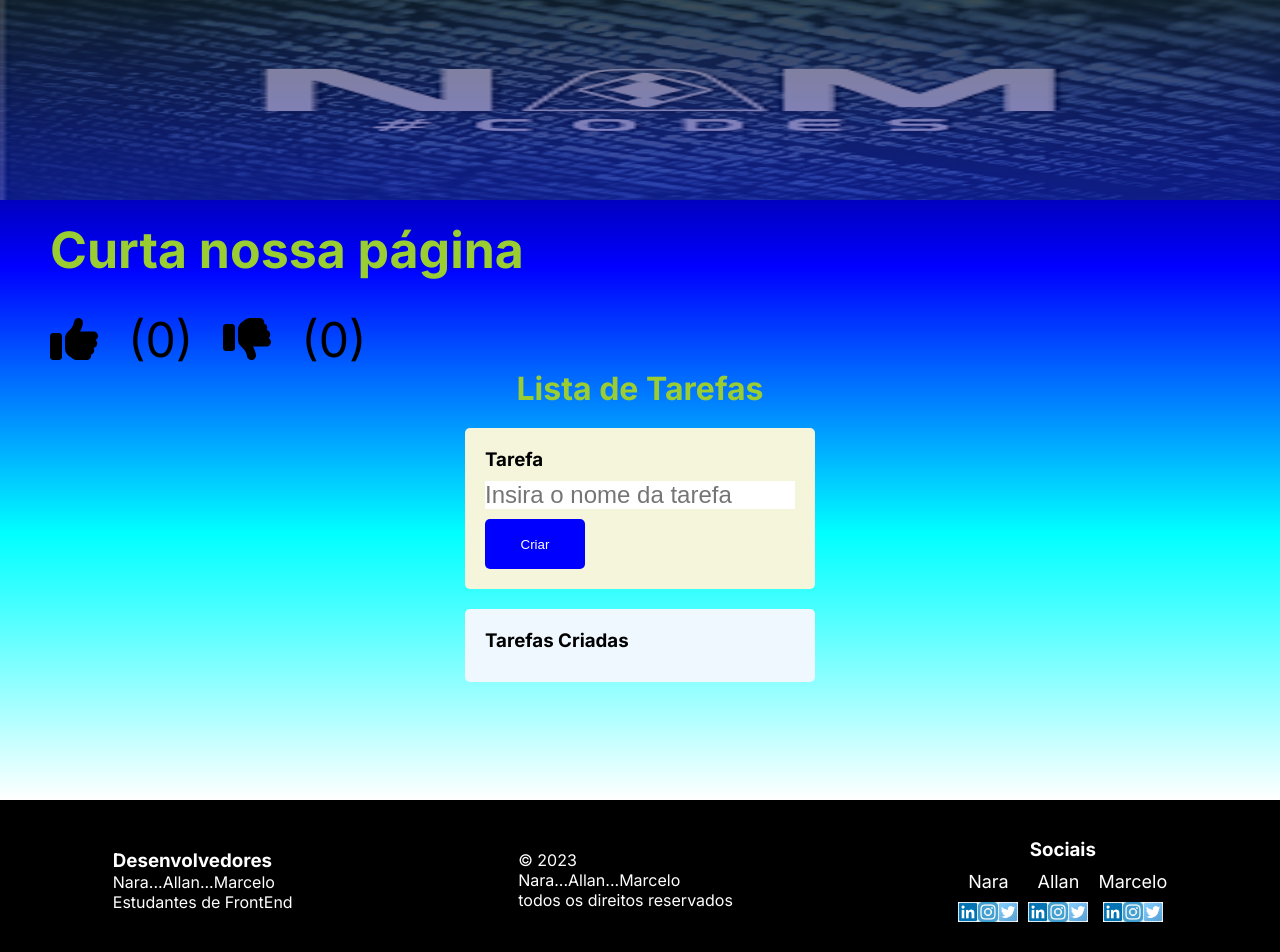
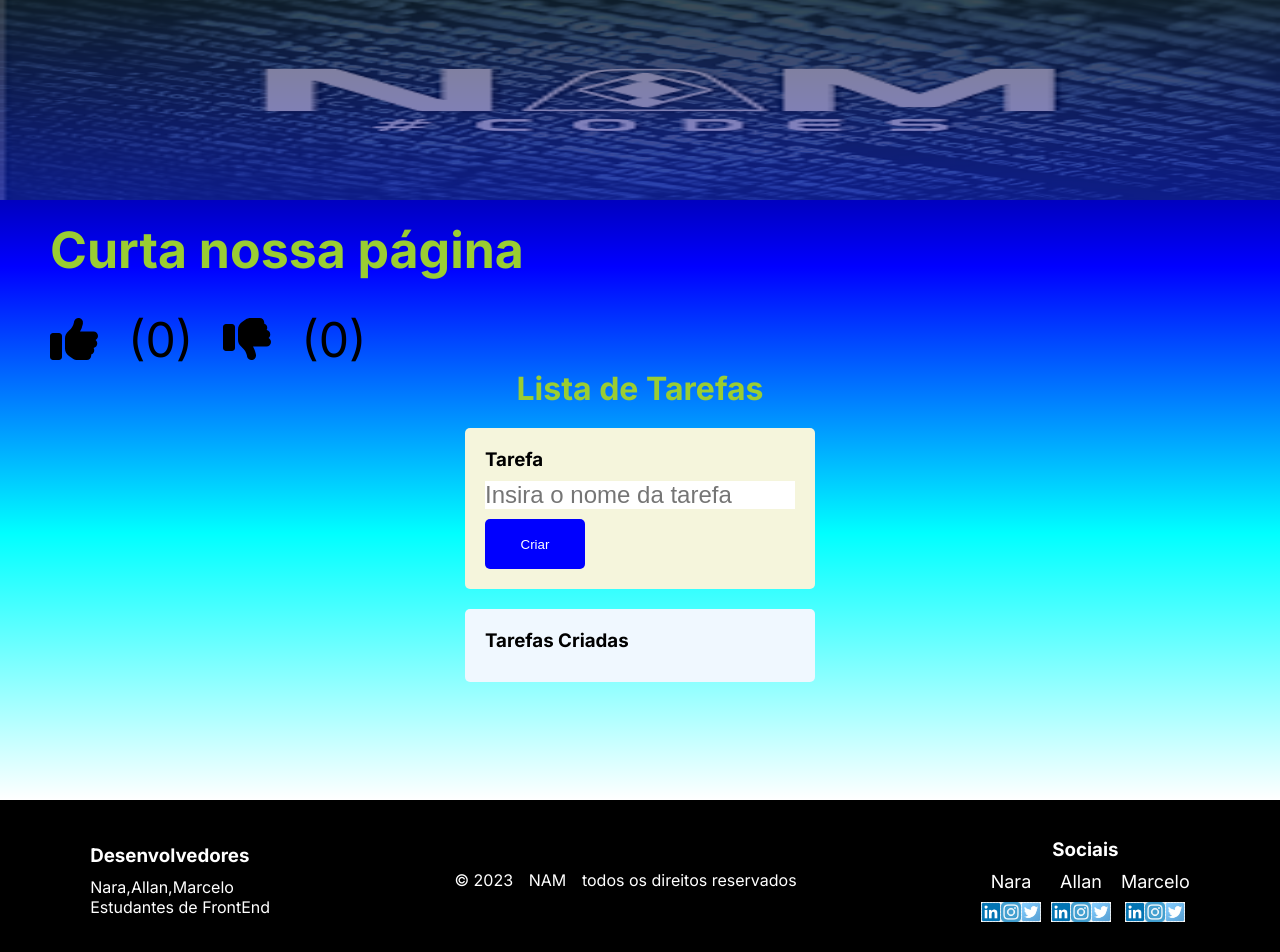
Before and after one commit to mlopes01/lista-de-compras, a Next.js app: page / in a window 1280 px wide. Shown: the top 952 px of the page. Built offline with nearby package versions, Linux system fonts and the light colour scheme.

Commit message:
change value on input component

```diff
--- a/src/app/main.css
+++ b/src/app/main.css
@@ -93,3 +93,15 @@ h1 {
     font-size: 50px;
     color: yellowgreen;
 }
+
+.copydiv {
+    width: 350px;
+    display: flex;
+    justify-content: space-around;
+}
+
+.spandev {
+    display: flex;
+    flex-direction: column;
+    gap: 10px;
+}
--- a/src/components/components-main/componentsLista/input.tsx
+++ b/src/components/components-main/componentsLista/input.tsx
@@ -3,15 +3,14 @@ import { ChangeEvent, ReactNode } from 'react'
 
 interface InputProps {
     size?: number;
-    value?: ReactNode
-    children?: ReactNode;
+    value?: string;
     type?: string;
     placeholder?: string;
     onChange?: (event: ChangeEvent<HTMLInputElement>) => void;
 }
 
-export function Input({ size, type, placeholder, onChange }: InputProps) {
+export function Input({ value, size, type, placeholder, onChange }: InputProps) {
     return (
-        <input className='input' height={size} type={type} placeholder={placeholder} onChange={onChange} />
+        <input className='input' value={value} height={size} type={type} placeholder={placeholder} onChange={onChange} />
     )
 }
--- a/src/components/components-main/icons.tsx
+++ b/src/components/components-main/icons.tsx
@@ -1,18 +1,18 @@
 import { FontAwesomeIcon } from '@fortawesome/react-fontawesome';
 import { faThumbsUp, faThumbsDown } from '@fortawesome/free-solid-svg-icons';
+import { useState } from 'react'
 
-import * as React from "react";
 
 export function Likesprop() {
-    const [likes, LikeClick] = React.useState<number>(0)
-    const [deslikes, DeslikeClick] = React.useState<number>(0)
+    const [likes, setLike] = useState<number>(0)
+    const [deslikes, setDeslike] = useState<number>(0)
 
     return (
         <div className='divlikesprop'>
             <h2 className='likeh2'>Curta nossa página</h2>
             <div className='likesprop'>
-                <span className='spanclick' onClick={() => LikeClick(likes + 1)} ><FontAwesomeIcon icon={faThumbsUp} /></span><p>({likes})</p>
-                <span className='spanclick' onClick={() => DeslikeClick(deslikes + 1)}> <FontAwesomeIcon icon={faThumbsDown} /></span><p>({deslikes})</p>
+                <span className='spanclick' onClick={() => setLike(likes + 1)} ><FontAwesomeIcon icon={faThumbsUp} /></span><p>({likes})</p>
+                <span className='spanclick' onClick={() => setDeslike(deslikes + 1)}> <FontAwesomeIcon icon={faThumbsDown} /></span><p>({deslikes})</p>
             </div>
         </div>
     );
--- a/src/components/components-main/lista.tsx
+++ b/src/components/components-main/lista.tsx
@@ -12,7 +12,8 @@ export function Lista() {
 
         if (tarefa.trim() === '') return;
         setAddTarefa((oldAddTarefa) => [tarefa, ...oldAddTarefa])
-        setTarefa('');
+
+        setTarefa('')
 
     }
 
@@ -31,8 +32,8 @@ export function Lista() {
                 ></Input>
                 <Btn type="submit">Criar</Btn>
             </form>
-            <ul className='ul'><h3>Tarefas Criadas </h3>{addTarefa.map((lista) =>
-                <li className='li'>{lista}</li>
+            <ul className='ul'><h3>Tarefas Criadas </h3>{addTarefa.map((e) =>
+                <li className='li'>{e}</li>
             )}</ul>
         </div>
 
--- a/src/components/footer.tsx
+++ b/src/components/footer.tsx
@@ -6,10 +6,10 @@ export function Rodape() {
     return (
 
         <footer>
-            <span><h3>Desenvolvedores</h3>
-                <p>Nara...Allan...Marcelo <br />Estudantes de FrontEnd </p>
+            <span className='spandev'><h3>Desenvolvedores</h3>
+                <p>Nara,Allan,Marcelo <br />Estudantes de FrontEnd </p>
             </span>
-            <p>&copy; {2023}      <p>Nara...Allan...Marcelo</p>  todos os direitos reservados</p>
+            <div className="copydiv">&copy; {2023}<line />NAM<line />todos os direitos reservados</div>
             <div className="Scontato">
                 <h3>Sociais</h3>
                 <div className="contato">
--- a/src/components/images.tsx
+++ b/src/components/images.tsx
@@ -11,7 +11,7 @@ export function Logo() {
 
 export function Sociais() {
     return (
-        <div>
+        <div >
             <img src="/image/linkdinlogo.jpg"
                 alt="LinkedIn" width={20}
                 height={20} />
```
